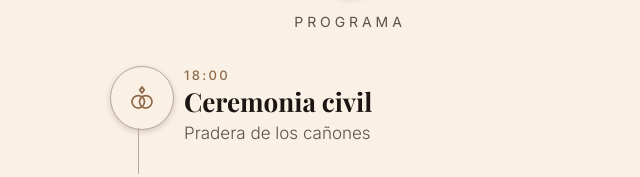
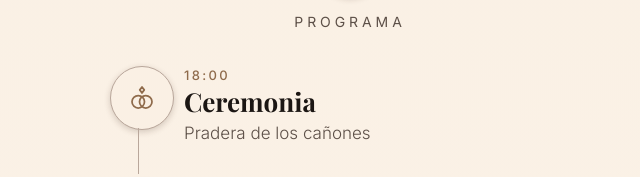
Before and after one commit to cesarlongart101/BODA, a plain HTML site: page index.html in a window 1280 px wide. Shown: the part 1315-1492 px from the top of the page, 290-930 px from the left. Drawn offline with nearby package versions, Linux system fonts and the light colour scheme.

Commit message:
Add files via upload

```diff
--- a/index.html
+++ b/index.html
@@ -211,7 +211,7 @@ body{overflow-x:hidden}
     <div class="ico"><svg class="i"><use href="#heart"/></svg></div>
     <p class="kicker">Programa</p>
     <div class="tl">
-      <div class="step"><div class="ico"><svg class="i"><use href="#rings"/></svg></div><div><div class="h">18:00</div><h3>Ceremonia civil</h3><p>Pradera de los cañones</p></div></div>
+      <div class="step"><div class="ico"><svg class="i"><use href="#rings"/></svg></div><div><div class="h">18:00</div><h3>Ceremonia</h3><p>Pradera de los cañones</p></div></div>
       <div class="step"><div class="ico"><svg class="i"><use href="#cocktail"/></svg></div><div><div class="h">19:30</div><h3>Cóctel de bienvenida</h3><p>Terraza medieval</p></div></div>
       <div class="step"><div class="ico"><svg class="i"><use href="#dinner"/></svg></div><div><div class="h">21:00</div><h3>Banquete</h3><p>Salón medieval</p></div></div>
       <div class="step"><div class="ico"><svg class="i"><use href="#music"/></svg></div><div><div class="h">00:00</div><h3>Baile y fiesta</h3><p>Recena y copas hasta las 04:00</p></div></div>
```
